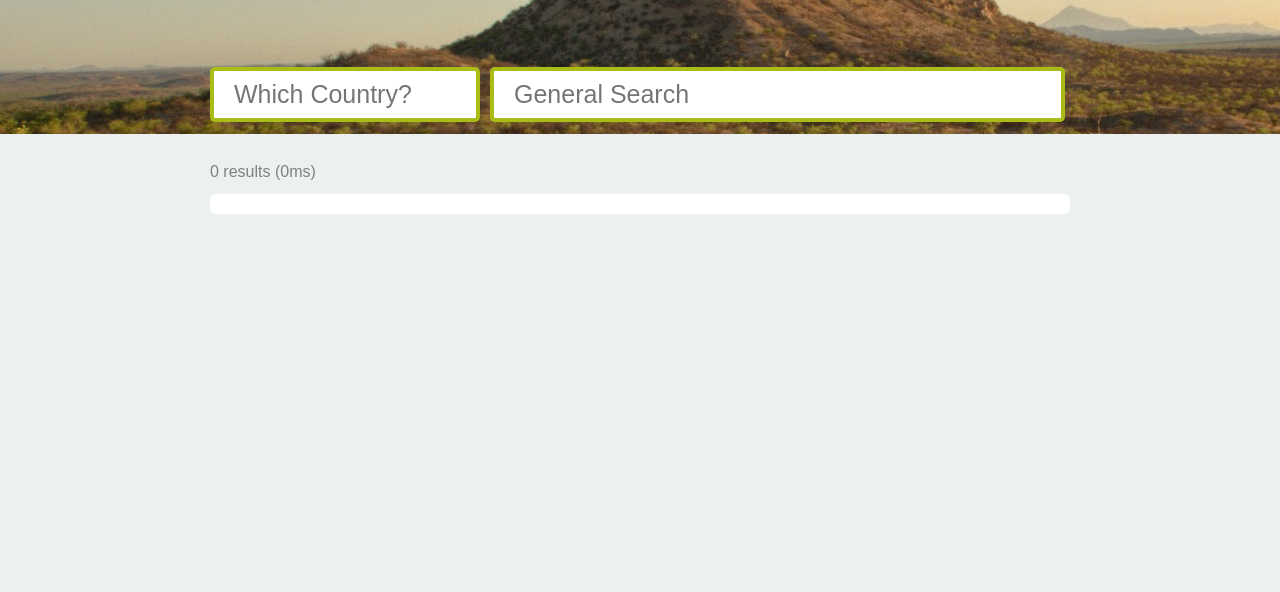
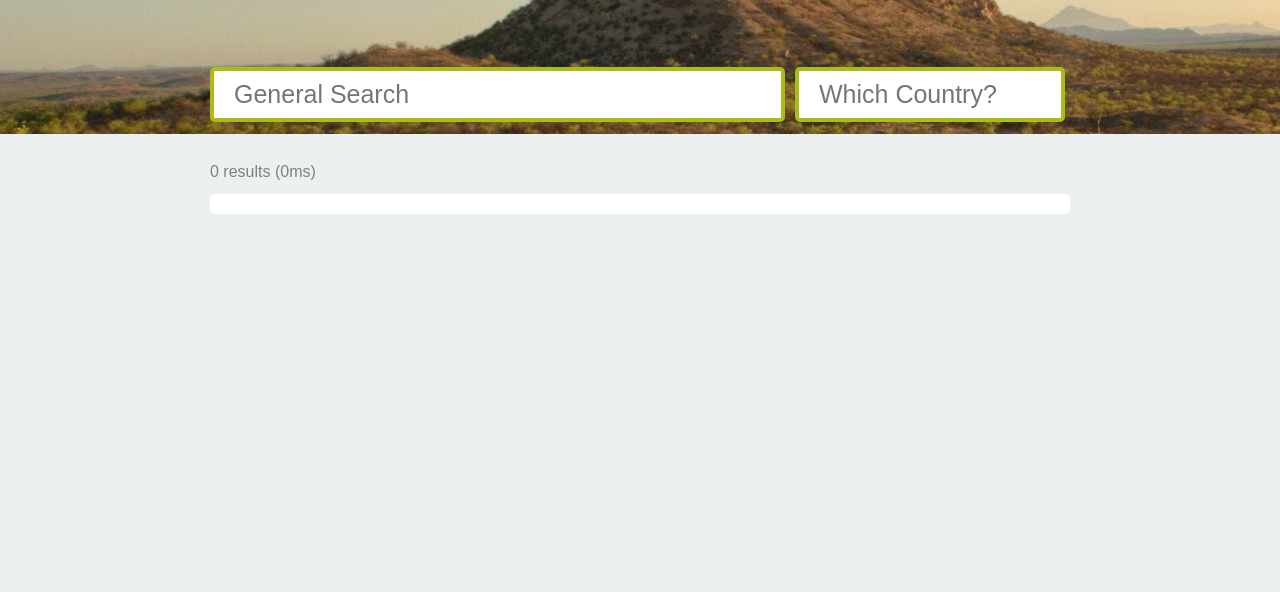
Before and after one commit to trentniemeyer/WanderUI, a website: page index.html in a window 1280 px wide. Shown: the part 166-758 px from the top of the page. Drawn offline with Linux system fonts and the light colour scheme; some packages are replaced by stand-ins of ours; grey boxes are pictures that could not be loaded.

Commit message:
Switched Country and General Search Order

```diff
--- a/index.html
+++ b/index.html
@@ -44,11 +44,14 @@
 
       <div class='search-box-container'>
 
-          <div mass-autocomplete style="display:inline;float:left;height:100%;margin-right:10px">
-            <input mass-autocomplete-item="autocomplete_options" class="search-box searchbox-country" placeholder="Which Country?" ng-model='query.country' ng-keydown='countryChanged($event)'>
+          <div style="display:inline;float:left;height:100%;margin-right:10px">
+            <input type='text' class='search-box searchbox-interests' placeholder='General Search' autofocus ng-model='query.general' ng-change='delayedSearch(0)'>
           </div>
         <!--<input type="text" class="search-box searchbox-country" placeholder="Which Country?" ng-model='query.country' ng-change='countryChanged(0)'>-->
-        <input type='text' class='search-box searchbox-interests' placeholder='General Search' autofocus ng-model='query.general' ng-change='delayedSearch(0)'>
+
+          <div mass-autocomplete style="height:100%">
+            <input mass-autocomplete-item="autocomplete_options" class="search-box searchbox-country" placeholder="Which Country?" ng-model='query.country' ng-keydown='countryChanged($event)'>
+         </div>
       </div>
     </header>
 
```
